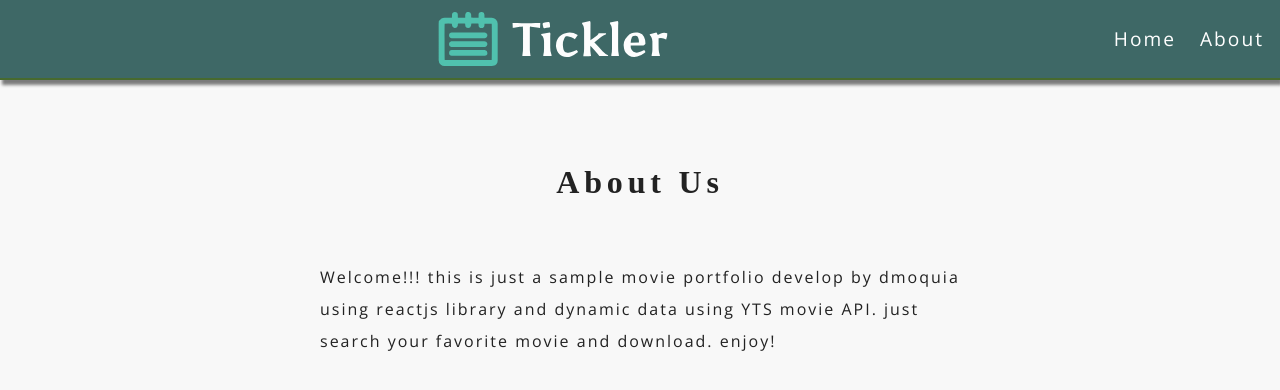
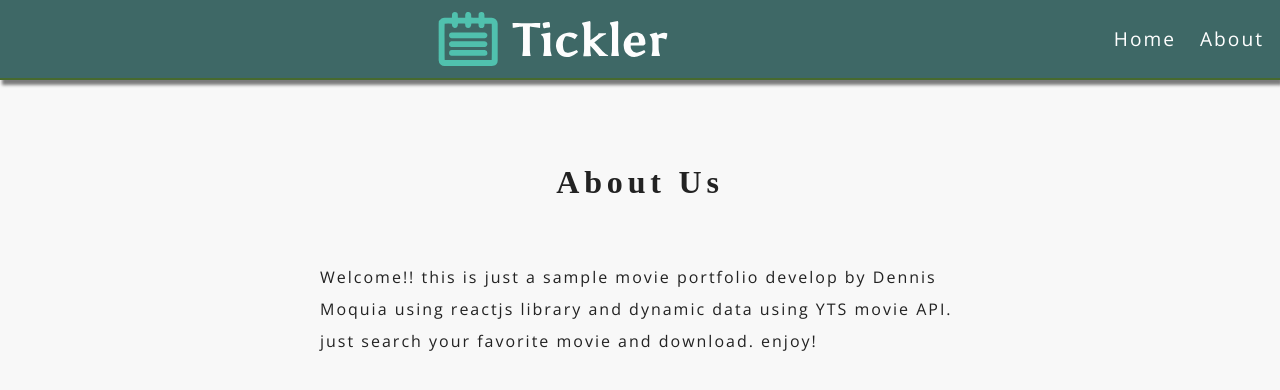
Before and after one commit to dmoquia/tickler-yts-movie-proj, a React (Create React App) app: page /about in a window 1280 px wide. Shown: the top 390 px of the page. Built offline with nearby package versions, Linux system fonts and the light colour scheme; a web font is replaced by a local one.

Commit message:
update about page

```diff
--- a/src/components/Movie.js
+++ b/src/components/Movie.js
@@ -10,7 +10,7 @@ export default function Movie({id, image, slug, title, year}) {
             <h5>{title}</h5>
             <h6>{year}</h6>
 
-            <Link to={`/movie/${slug}`} className="btn btn-primary btn-details">details</Link>
+            <Link to={`/movie/${id}/${slug}`} className="btn btn-primary btn-details">details</Link>
 
         </div>
     </article>
--- a/src/pages/About.js
+++ b/src/pages/About.js
@@ -4,7 +4,7 @@ export default function About() {
     return (
        <section className="section about-section">
            <h1 className="section-title">about us</h1>
-           <p>Welcome!!! this is just a sample movie portfolio develop by dmoquia using reactjs library and dynamic data using YTS movie API. just search your favorite movie and download. enjoy!</p>
+           <p>Welcome!! this is just a sample movie portfolio develop by Dennis Moquia using reactjs library and dynamic data using YTS movie API. just search your favorite movie and download. enjoy!</p>
        </section>
     )
 }
```
